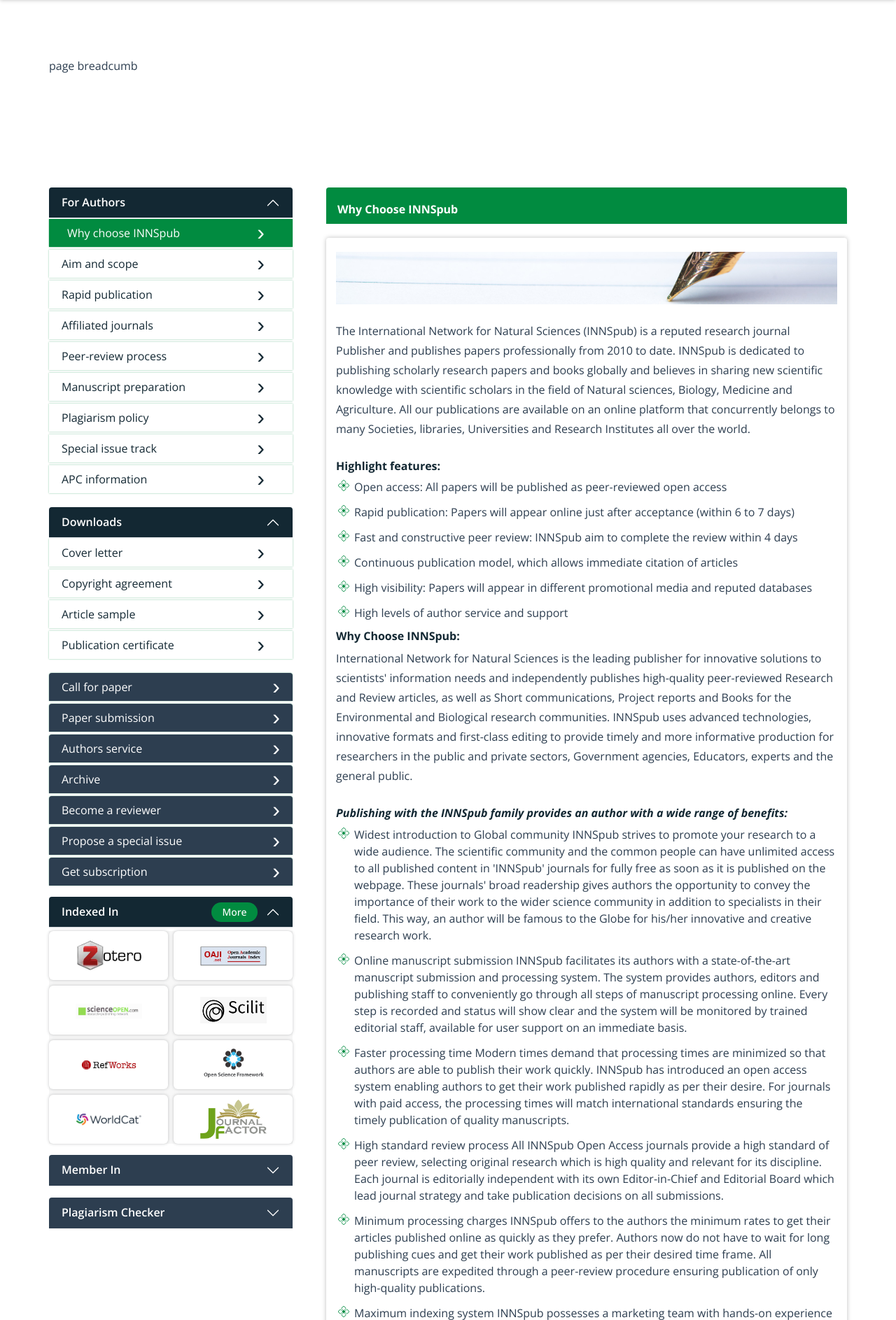
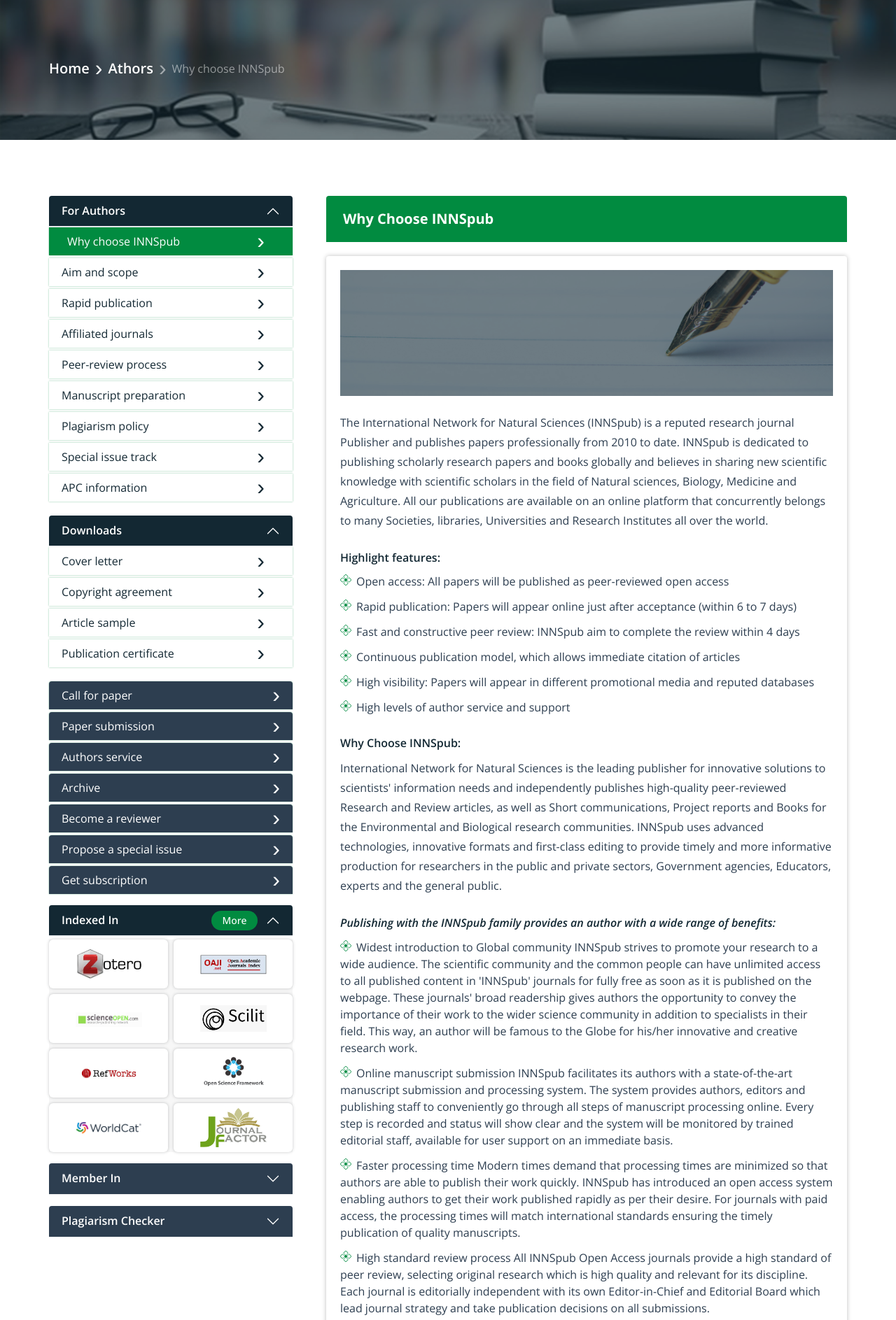
Before and after one commit to alom86/innspub, a PHP site: page /single-page.html in a window 1280 px wide. Shown: the part 138-2025 px from the top of the page at 70% size. Run offline with PHP 8.4, Linux system fonts and the light colour scheme.

Commit message:
why choose single-page done

```diff
--- a/assets/css/style.css
+++ b/assets/css/style.css
@@ -26,6 +26,7 @@
 	|	|___card_sidebar
 	|	|___card_logo
 	|	|___page_content
+	|	|___breadcrumb_section
 	|
 	|___layout
 	|	|___header
@@ -103,20 +104,32 @@
 
 ul {
   list-style-image: url(../images/shape/ul_list_start.png);
-  padding-left: 26px;
+  list-style-position: inside;
+  padding-left: 0;
   margin-bottom: 0;
   line-height: 24px;
 }
 ul li {
   margin-bottom: 12px;
-}
-ul li::marker {
-  margin-top: 6px;
 }
 
 img {
   max-width: 100%;
   height: auto;
+}
+
+.bg_overlay {
+  position: relative;
+}
+.bg_overlay::after {
+  content: "";
+  position: absolute;
+  left: 0;
+  right: 0;
+  top: 0;
+  bottom: 0;
+  background-color: #132833;
+  opacity: 0.6;
 }
 
 @media (min-width: 1200px) {
@@ -1117,35 +1130,6 @@
   }
 }
 
-.page_content__title {
-  height: 52px;
-  padding: 20px 16px;
-  background-color: #018B40;
-  color: #FFFFFF;
-  border-radius: 4px 4px 0 0;
-  font-size: 16px;
-  font-weight: 700;
-  text-transform: capitalize;
-  margin-bottom: 20px;
-}
-.page_content__data {
-  padding: 20px 14px;
-  box-shadow: 0px 0px 6px 0px rgba(0, 0, 0, 0.25);
-  border-radius: 4px;
-}
-.page_content__img {
-  margin-bottom: 24px;
-}
-.page_content__img img {
-  max-height: 75px;
-  width: 100%;
-  object-fit: cover;
-}
-.page_content__img::after {
-  content: "";
-  display: block;
-  background-color: #132833;
-}
 .page_content p {
   margin-bottom: 30px;
 }
@@ -1155,11 +1139,167 @@
 .page_content h5,
 .page_content h6 {
   font-size: 16px;
+  font-weight: 600;
+  margin-bottom: 12px;
+}
+.page_content ul {
+  margin-bottom: 30px;
+  list-style-image: url(../images/shape/ul_list_start2.png);
+}
+.page_content__title {
+  height: 52px;
+  padding: 16px;
+  display: flex;
+  align-items: center;
+  background-color: #018B40;
+  border-radius: 4px 4px 0 0;
+  text-transform: capitalize;
+  margin-bottom: 20px;
+}
+.page_content__title h2 {
+  font-size: 16px;
   font-weight: 700;
-}
-.page_content ul {
-  list-style-image: url(../images/shape/ul_list_start2.png);
-}
+  margin-bottom: 0;
+  color: #FFFFFF;
+}
+.page_content__data {
+  padding: 20px 14px;
+  box-shadow: 0px 0px 6px 0px rgba(0, 0, 0, 0.25);
+  border-radius: 4px;
+}
+.page_content__img {
+  margin-bottom: 24px;
+}
+.page_content__img img {
+  max-height: 75px;
+  width: 100%;
+  object-fit: cover;
+}
+.page_content__nav {
+  display: flex;
+  align-items: center;
+  justify-content: center;
+}
+.page_content__nav a {
+  color: #132833;
+  font-size: 14px;
+  font-weight: 600;
+  line-height: 1;
+  display: flex;
+  align-items: center;
+}
+.page_content__nav a:not(:last-of-type)::after {
+  content: "";
+  display: inline-block;
+  width: 2px;
+  height: 14px;
+  background-color: #018B40;
+  margin: 0 8px;
+}
+.page_content__nav a.active, .page_content__nav a:hover {
+  color: #018B40;
+  text-decoration: underline;
+}
+@media (min-width: 992px) {
+  .page_content__title {
+    height: 66px;
+    padding: 24px;
+  }
+  .page_content__title h2 {
+    font-size: 20px;
+  }
+  .page_content__data {
+    padding: 20px;
+  }
+  .page_content__img img {
+    max-height: 180px;
+  }
+  .page_content__nav {
+    justify-content: end;
+  }
+  .page_content__nav a {
+    font-size: 16px;
+  }
+}
+
+.breadcrumb_section {
+  position: relative;
+}
+.breadcrumb_section__bg img {
+  width: 100%;
+  height: 88px;
+  object-fit: cover;
+}
+.breadcrumb_section nav {
+  position: absolute;
+  top: 36%;
+  z-index: 10;
+}
+.breadcrumb_section nav .breadcrumb {
+  margin-bottom: 0;
+}
+.breadcrumb_section nav .breadcrumb-item a {
+  color: #FFFFFF;
+  font-weight: 600;
+  font-size: 14px;
+}
+.breadcrumb_section nav .breadcrumb-item a:hover {
+  color: #018B40;
+}
+.breadcrumb_section nav .breadcrumb-item .dropdown-menu {
+  padding: 4px;
+}
+.breadcrumb_section nav .breadcrumb-item .dropdown-menu li {
+  margin-bottom: 8px;
+}
+.breadcrumb_section nav .breadcrumb-item .dropdown-menu a {
+  color: #132833;
+  border-radius: 2px;
+}
+.breadcrumb_section nav .breadcrumb-item .dropdown-menu a.active, .breadcrumb_section nav .breadcrumb-item .dropdown-menu a:hover {
+  background-color: rgba(45, 62, 80, 0.2);
+  opacity: 1;
+}
+.breadcrumb_section nav .breadcrumb-item .dropdown-menu.show {
+  transform: translate(-30%, 40px) !important;
+}
+.breadcrumb_section nav .breadcrumb-item .dropdown-menu::before {
+  content: "";
+  position: absolute;
+  display: block;
+  width: 0px;
+  left: 50%;
+  top: 5px;
+  border: 15px solid transparent;
+  border-top: 0;
+  border-bottom: 15px solid #FFFFFF;
+  transform: translate(-50%, calc(-100% - 5px));
+}
+.breadcrumb_section nav .breadcrumb-item + .breadcrumb-item::before {
+  content: "›";
+  height: 100%;
+  font-size: 32px;
+  font-weight: 300;
+  color: #FFFFFF;
+  position: relative;
+  top: -2px;
+}
+.breadcrumb_section nav .active {
+  color: #FFFFFF;
+  opacity: 0.5;
+}
+@media (min-width: 768px) {
+  .breadcrumb_section__bg img {
+    height: 200px;
+  }
+  .breadcrumb_section nav {
+    top: 42%;
+  }
+  .breadcrumb_section nav .breadcrumb-item a {
+    font-size: 20px;
+  }
+}
+
 /*----------------------------------
 	~~~ Layout ~~~
 -----------------------------------*/
--- /dev/null
+++ b/assets/scss/components/_breadcrumb_section.scss
@@ -0,0 +1,103 @@
+.breadcrumb_section {
+    position: relative;
+
+    &__bg {
+        img {
+            width: 100%;
+            height: 88px;
+            object-fit: cover;
+        }
+    }
+
+    nav {
+        position: absolute;
+        top: 36%;
+        z-index: 10;
+
+        .breadcrumb {
+            margin-bottom: 0;
+        }
+
+        .breadcrumb-item {
+            a {
+                color: $color_white;
+                font-weight: 600;
+                font-size: 14px;
+
+                &:hover {
+                    color: $color_primary;
+                }
+            }
+
+            .dropdown-menu {
+                padding: 4px;
+
+                li {
+                    margin-bottom: 8px;
+                }
+
+                a {
+                    color: $color_natural_head;
+                    border-radius: 2px;
+
+                    &.active,
+                    &:hover {
+                        background-color: $color_natural_description_20;
+                        opacity: 1;
+                    }
+                }
+
+                &.show {
+                    transform: translate(-30%, 40px) !important;
+                }
+
+                &::before {
+                    content: '';
+                    position: absolute;
+                    display: block;
+                    width: 0px;
+                    left: 50%;
+                    top: 5px;
+                    border: 15px solid transparent;
+                    border-top: 0;
+                    border-bottom: 15px solid $color_white;
+                    transform: translate(-50%, calc(-100% - 5px));
+                }
+            }
+        }
+
+        .breadcrumb-item+.breadcrumb-item::before {
+            content: "›";
+            height: 100%;
+            font-size: 32px;
+            font-weight: 300;
+            color: $color_white;
+            position: relative;
+            top: -2px;
+        }
+
+        .active {
+            color: $color_white;
+            opacity: 0.5;
+        }
+    }
+
+    // Responsive
+    @media (min-width: 768px) {
+        &__bg {
+            img {
+                height: 200px;
+            }
+        }
+
+        nav {
+            top: 42%;
+
+            .breadcrumb-item {
+                a {
+                    font-size: 20px;
+                }
+            }
+        }
+    }
+}
--- a/assets/scss/components/_page_content.scss
+++ b/assets/scss/components/_page_content.scss
@@ -1,14 +1,39 @@
 .page_content {
+    p {
+        margin-bottom: 30px;
+    }
+
+    h2,
+    h3,
+    h4,
+    h5,
+    h6 {
+        font-size: 16px;
+        font-weight: 600;
+        margin-bottom: 12px;
+    }
+
+    ul {
+        margin-bottom: 30px;
+        list-style-image: url(../images/shape/ul_list_start2.png);
+    }
+
     &__title {
         height: 52px;
-        padding: 20px 16px;
+        padding: 16px;
+        display: flex;
+        align-items: center;
         background-color: $color_primary;
-        color: $color_white;
         border-radius: $radius_1 $radius_1 0 0;
+        text-transform: capitalize;
+        margin-bottom: 20px;
+
+        h2 {
             font-size: 16px;
             font-weight: 700;
-        text-transform: capitalize;
-        margin-bottom: 20px;
+            margin-bottom: 0;
+            color: $color_white;
+        }
     }
 
     &__data {
@@ -26,37 +51,67 @@
             width: 100%;
             object-fit: cover;
         }
+    }
 
-        // TODO bg overllay
-        &::after{
+    &__nav {
+        display: flex;
+        align-items: center;
+        justify-content: center;
+
+        a {
+            color: $color_natural_head;
+            font-size: 14px;
+            font-weight: 600;
+            line-height: 1;
+            display: flex;
+            align-items: center;
+
+            &:not(:last-of-type) {
+                &::after {
                     content: '';
-            display: block;
-            background-color: $color_natural_head;
+                    display: inline-block;
+                    width: 2px;
+                    height: 14px;
+                    background-color: $color_primary;
+                    margin: 0 8px;
                 }
             }
 
-    p {
-        margin-bottom: 30px;
+            &.active,
+            &:hover {
+                color: $color_primary;
+                text-decoration: underline;
+            }
+        }
     }
 
-    h2,
-    h3,
-    h4,
-    h5,
-    h6 {
-        font-size: 16px;
-        font-weight: 700;
+    // Responsive
+    @media (min-width: 992px) {
+        &__title {
+            height: 66px;
+            padding: 24px;
+
+            h2 {
+                font-size: 20px;
+            }
         }
 
-    ul {
-        list-style-image: url(../images/shape/ul_list_start2.png);
-        // padding-left: 0;
-        li {}
+        &__data {
+            padding: 20px;
+        }
+
+        &__img {
+            img {
+                max-height: 180px;
+            }
         }
 
         &__nav {
+            justify-content: end;
+
             a {
-            &.active {}
+                font-size: 16px;
             }
         }
     }
+}
--- a/assets/scss/helper/_global.scss
+++ b/assets/scss/helper/_global.scss
@@ -52,16 +52,13 @@
 
 ul {
     list-style-image: url(../images/shape/ul_list_start.png);
-    padding-left: 26px;
+    list-style-position: inside;
+    padding-left: 0;
     margin-bottom: 0;
     line-height: 24px;
 
     li {
         margin-bottom: 12px;
-
-        &::marker {
-            margin-top: 6px;
-        }
     }
 }
 
@@ -70,6 +67,22 @@
     height: auto;
 }
 
+.bg_overlay {
+    position: relative;
+
+    &::after {
+        content: "";
+        position: absolute;
+        left: 0;
+        right: 0;
+        top: 0;
+        bottom: 0;
+        background-color: $color_natural_head;
+        opacity: 0.6;
+    }
+}
+
+
 
 // Responsive
 @media (min-width: 1200px) {
--- a/assets/scss/helper/_variables.scss
+++ b/assets/scss/helper/_variables.scss
@@ -4,6 +4,7 @@
 $color_complementary: #8B014C;
 $color_natural_head: #132833;
 $color_natural_description: #2D3E50;
+$color_natural_description_20: #2D3E5033;
 $color_white: #FFFFFF;
 $color_body: #F7F7F7;
 $color_artboard: #F9F9F9;
--- a/assets/scss/style.scss
+++ b/assets/scss/style.scss
@@ -25,6 +25,7 @@
 	|	|___card_sidebar
 	|	|___card_logo
 	|	|___page_content
+	|	|___breadcrumb_section
 	|
 	|___layout
 	|	|___header
@@ -77,6 +78,7 @@
 @import 'components/card_sidebar';
 @import 'components/card_logo';
 @import 'components/page_content';
+@import 'components/breadcrumb_section';
 
 
 /*----------------------------------
--- a/index.html
+++ b/index.html
@@ -60,7 +60,7 @@
 
         <!-- main nav -->
         <nav class="navbar">
-            <a class="navbar__brand" href="#">
+            <a class="navbar__brand" href="/">
                 <img src="assets/images/logo/logo.png" alt="logo">
             </a>
 
@@ -153,7 +153,7 @@
             <!-- mobile menu offcanvas -->
             <div class="offcanvas offcanvas-start" tabindex="-1" id="menuOffcanvas" aria-labelledby="menuOffcanvas">
                 <div class="offcanvas-header p-0 mb-4">
-                    <a class="navbar__brand" href="#">
+                    <a class="navbar__brand" href="/">
                         <img src="assets/images/logo/logo.png" alt="logo">
                     </a>
                     <button type="button" class="btn-close" data-bs-dismiss="offcanvas" aria-label="Close">
--- a/single-page.html
+++ b/single-page.html
@@ -60,7 +60,7 @@
 
         <!-- main nav -->
         <nav class="navbar">
-            <a class="navbar__brand" href="#">
+            <a class="navbar__brand" href="/">
                 <img src="assets/images/logo/logo.png" alt="logo">
             </a>
 
@@ -153,7 +153,7 @@
             <!-- mobile menu offcanvas -->
             <div class="offcanvas offcanvas-start" tabindex="-1" id="menuOffcanvas" aria-labelledby="menuOffcanvas">
                 <div class="offcanvas-header p-0 mb-4">
-                    <a class="navbar__brand" href="#">
+                    <a class="navbar__brand" href="/">
                         <img src="assets/images/logo/logo.png" alt="logo">
                     </a>
                     <button type="button" class="btn-close" data-bs-dismiss="offcanvas" aria-label="Close">
@@ -247,9 +247,35 @@
     <!-- Main Content -->
     <main class="bg-white">
         <!-- page breadcumb -->
-        <section class="breadcrumb_section section_gap">
-            <div class="container">
-                page breadcumb
+        <section class="breadcrumb_section bg_overlay">
+            <!-- bg image -->
+            <div class="breadcrumb_section__bg">
+                <img src="assets/images/banner/breadcumb_bg.jpg" alt="breadcumb_bg">
+            </div>
+
+            <div class="container px-3 px-sm-0">
+                <nav aria-label="breadcrumb">
+                    <ol class="breadcrumb">
+                        <li class="breadcrumb-item"><a href="/">Home</a></li>
+                        <!-- mobile dropdown -->
+                        <li class="breadcrumb-item dropdown d-md-none">
+                            <a href="#" class="" type="button" data-bs-toggle="dropdown" aria-expanded="false">
+                                ...
+                            </a>
+                            <ul class="dropdown-menu">
+                                <li><a class="dropdown-item active" href="#">Back Page</a></li>
+                                <li><a class="dropdown-item" href="#">Back Page 2</a></li>
+                                <li><a class="dropdown-item" href="#">Back Page 3</a></li>
+                            </ul>
+                        </li>
+                        <!-- Large device -->
+                        <div class="breadcrumb-item d-none d-md-flex">
+                            <li class="breadcrumb-item"><a href="#">Athors</a></li>
+                            <!-- <li class="breadcrumb-item"><a href="#">Athors</a></li> -->
+                        </div>
+                        <li class="breadcrumb-item active" aria-current="page">Why choose INNSpub</li>
+                    </ol>
+                </nav>
             </div>
         </section>
 
@@ -479,10 +505,12 @@
                     <div class="col-lg-8">
                         <div class="page_content">
                             <!-- page title -->
-                            <h2 class="page_content__title">Why choose INNSpub</h2>
+                            <div class="page_content__title">
+                                <h2>Why choose INNSpub</h2>
+                            </div>
                             <!-- page data -->
                             <div class="page_content__data">
-                                <div class="page_content__img">
+                                <div class="page_content__img bg_overlay">
                                     <img src="assets/images/single_page_feature_image.jpg" alt="single_page_feature_image">
                                 </div>
                                 <p>The International Network for Natural Sciences (INNSpub) is a reputed research journal Publisher and publishes papers professionally from 2010 to date. INNSpub is dedicated to publishing scholarly research papers and books globally and believes in sharing new scientific knowledge with scientific scholars in the field of Natural sciences, Biology, Medicine and Agriculture. All our publications are available on an online platform that concurrently belongs to many Societies, libraries, Universities and Research Institutes all over the world.</p>
@@ -498,7 +526,8 @@
                                 </ul>
 
                                 <h3>Why Choose INNSpub:</h3>
-                                <p>International Network for Natural Sciences is the leading publisher for innovative solutions to scientists' information needs and independently publishes high-quality peer-reviewed Research and Review articles, as well as Short communications, Project reports and Books for the Environmental and Biological research communities. INNSpub uses advanced technologies, innovative formats and first-class editing to provide timely and more informative production for researchers in the public and private sectors, Government agencies, Educators, experts and the general public.</p>
+                                <p>International Network for Natural Sciences is the leading publisher for innovative solutions to scientists' information needs and independently publishes high-quality peer-reviewed Research and Review articles, as well as Short communications, Project reports and Books for the Environmental and Biological research communities. INNSpub uses advanced technologies, innovative formats and first-class editing to provide timely and more informative production for researchers in the public and private sectors, Government agencies, Educators, experts and the general
+                                    public.</p>
 
                                 <h3><em>Publishing with the INNSpub family provides an author with a wide range of benefits:</em></h3>
                                 <ul>
@@ -507,7 +536,8 @@
                                     <li>Faster processing time Modern times demand that processing times are minimized so that authors are able to publish their work quickly. INNSpub has introduced an open access system enabling authors to get their work published rapidly as per their desire. For journals with paid access, the processing times will match international standards ensuring the timely publication of quality manuscripts.</li>
                                     <li>High standard review process All INNSpub Open Access journals provide a high standard of peer review, selecting original research which is high quality and relevant for its discipline. Each journal is editorially independent with its own Editor-in-Chief and Editorial Board which lead journal strategy and take publication decisions on all submissions.</li>
                                     <li>Minimum processing charges INNSpub offers to the authors the minimum rates to get their articles published online as quickly as they prefer. Authors now do not have to wait for long publishing cues and get their work published as per their desired time frame. All manuscripts are expedited through a peer-review procedure ensuring publication of only high-quality publications.</li>
-                                    <li>Maximum indexing system INNSpub possesses a marketing team with hands-on experience in promoting science publications including scholarly journals and books. Building up relationships with indexing and archiving websites will ensure the maximum dispersion of published literature. Citations for high-quality papers will be ensured through indexing in agencies. Those are included in the leading abstracting and indexing services, including ISI, Medline and Scopus. Extensive reference linking via services such as Crossruff, and DOI (Digital Object Identifier) numbers, provide seamless online linking between articles and databases.</li>
+                                    <li>Maximum indexing system INNSpub possesses a marketing team with hands-on experience in promoting science publications including scholarly journals and books. Building up relationships with indexing and archiving websites will ensure the maximum dispersion of published literature. Citations for high-quality papers will be ensured through indexing in agencies. Those are included in the leading abstracting and indexing services, including ISI, Medline and Scopus. Extensive reference linking via services such as Crossruff, and DOI (Digital Object Identifier)
+                                        numbers, provide seamless online linking between articles and databases.</li>
                                 </ul>
 
                                 <!-- page_content__nav -->
```
Also changed, not shown: assets/scss/components/_sidebar.scss (+4 -4 lines), assets/images/banner/breadcumb_bg.jpg (added), 1 other file. Lines whose indentation alone changed are shown as unchanged.
